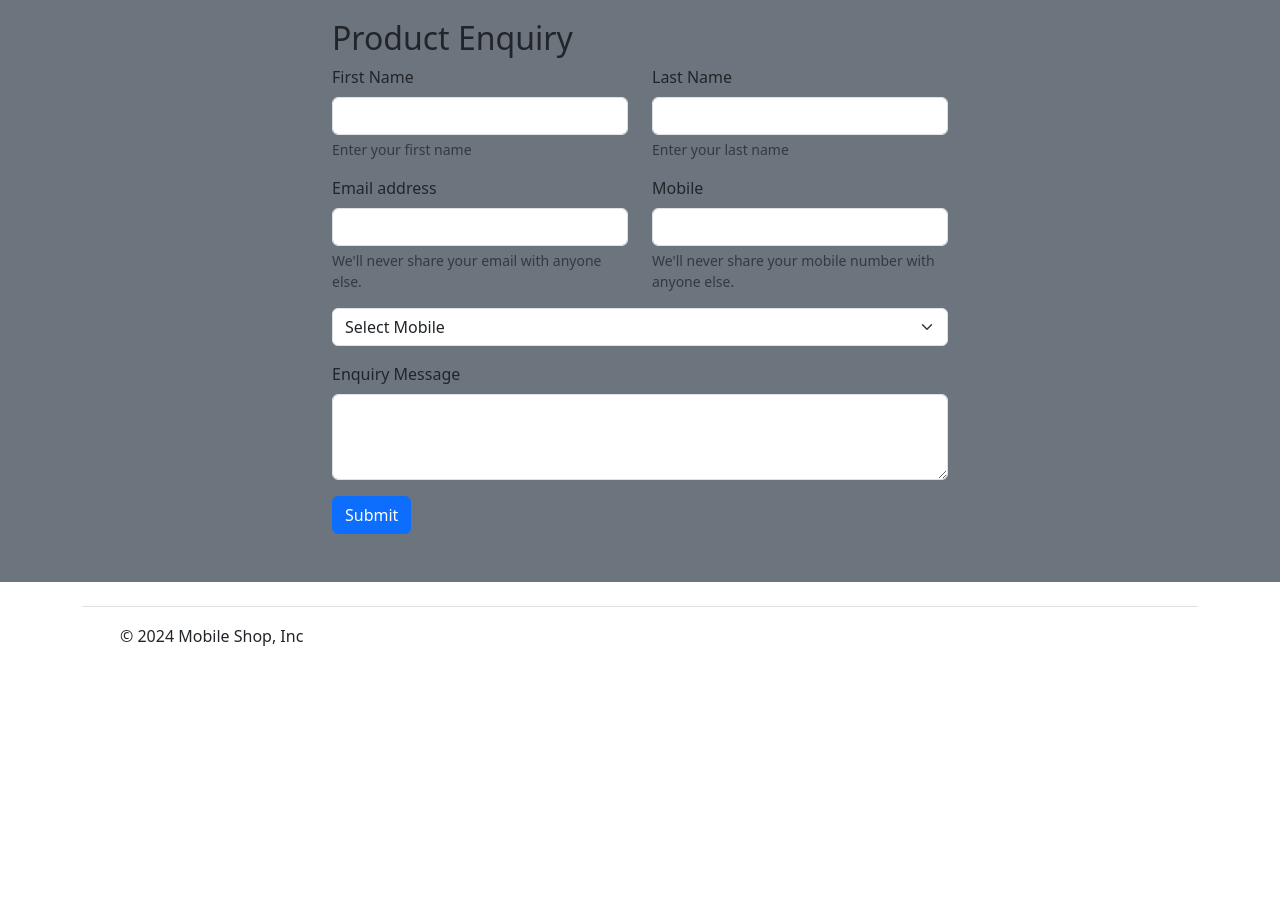
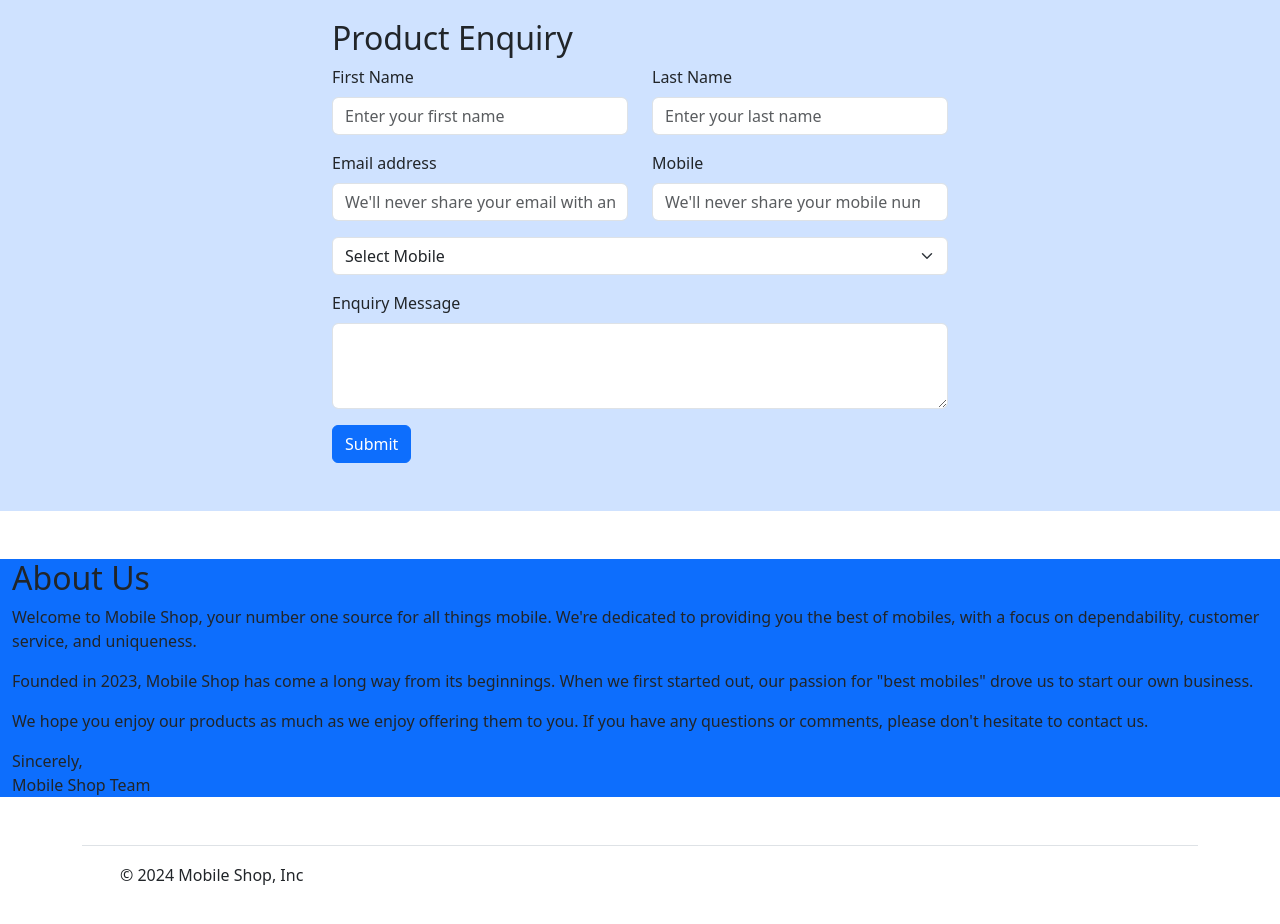
Before and after one commit to vinod-pattar/my-shop, a plain HTML site: page index.html in a window 1280 px wide. Shown: the part 1300-2224 px from the top of the page. Before the commit the page ends 1989 px from the top, so only its background shows below. Drawn offline with nearby package versions, Linux system fonts and the light colour scheme.

Commit message:
about-us page added and also made some changes in product enquiry form

```diff
--- a/index.html
+++ b/index.html
@@ -32,10 +32,10 @@
               <a class="nav-link active" aria-current="page" href="/">Home</a>
             </li>
             <li class="nav-item">
-              <a class="nav-link" href="/about-us.html">About us</a>
+              <a class="nav-link" href="#about-us">About us</a>
             </li>
             <li class="nav-item">
-              <a class="nav-link" href="/contact-us.html">Contact us</a>
+              <a class="nav-link" href="#contact-us">Contact us</a>
             </li>
           </ul>
           <form class="d-flex" role="search">
@@ -176,7 +176,7 @@
       </div>
     </div>
 
-    <div class="container-fluid py-5 bg-secondary">
+    <div id="contact-us" class="container-fluid py-5 bg-primary-subtle">
       <div class="row">
         <div class="col-3"></div>
         <div class="col-6">
@@ -185,57 +185,48 @@
           <form>
             <div class="row">
               <div class="col mb-3">
-                <label for="first_name" class="form-label">First Name</label>
+                <label for="first_name" class="form-label text-dark">First Name</label>
                 <input
                   type="text"
                   class="form-control"
                   id="first_name"
-                  aria-describedby="firstNamehelp"
+                  placeholder="Enter your first name"
                 />
-                <div id="firstNamehelp" class="form-text">
-                  Enter your first name
-                </div>
               </div>
               <div class="col mb-3">
-                <label for="last_name" class="form-label">Last Name</label>
+                <label for="last_name" class="form-label text-dark">Last Name</label>
                 <input
                   type="text"
                   class="form-control"
                   id="last_name"
-                  aria-describedby="lastNameHelper"
+                  placeholder="Enter your last name"
                 />
-                <div id="lastNameHelper" class="form-text">
-                  Enter your last name
-                </div>
+
               </div>
             </div>
 
             <div class="row">
                 <div class="col mb-3">
-                    <label for="email_address" class="form-label"
+                    <label for="email_address" class="form-label text-dark"
                       >Email address</label
                     >
                     <input
                       type="email"
                       class="form-control"
                       id="email_address"
-                      aria-describedby="emailHelp"
+                      placeholder="We'll never share your email with anyone else."
                     />
-                    <div id="emailHelp" class="form-text">
-                      We'll never share your email with anyone else.
-                    </div>
+
                   </div>
                   <div class="col mb-3">
-                    <label for="mobile" class="form-label">Mobile</label>
+                    <label for="mobile" class="form-label text-dark">Mobile</label>
                     <input
                       type="number"
                       class="form-control"
                       id="mobile"
-                      aria-describedby="mobileHelp"
+                     placeholder="We'll never share your mobile number with anyone else."
                     />
-                    <div id="mobileHelp" class="form-text">
-                      We'll never share your mobile number with anyone else.
-                    </div>
+
                   </div>
             </div>
 
@@ -249,7 +240,7 @@
             </select>
 
             <div class="mb-3">
-              <label for="enquiry_message" class="form-label"
+              <label for="enquiry_message" class="form-label text-dark"
                 >Enquiry Message</label
               >
               <textarea
@@ -264,6 +255,13 @@
         </div>
         <div class="col-3"></div>
       </div>
+    </div>
+    <div id="about-us" class="container-fluid my-5 bg-primary">
+      <h2>About Us</h2>
+      <p>Welcome to Mobile Shop, your number one source for all things mobile. We're dedicated to providing you the best of mobiles, with a focus on dependability, customer service, and uniqueness.</p>
+      <p>Founded in 2023, Mobile Shop has come a long way from its beginnings. When we first started out, our passion for "best mobiles" drove us to start our own business.</p>
+      <p>We hope you enjoy our products as much as we enjoy offering them to you. If you have any questions or comments, please don't hesitate to contact us.</p>
+      <p>Sincerely,<br />Mobile Shop Team</p>
     </div>
 
     <div class="container">
```
